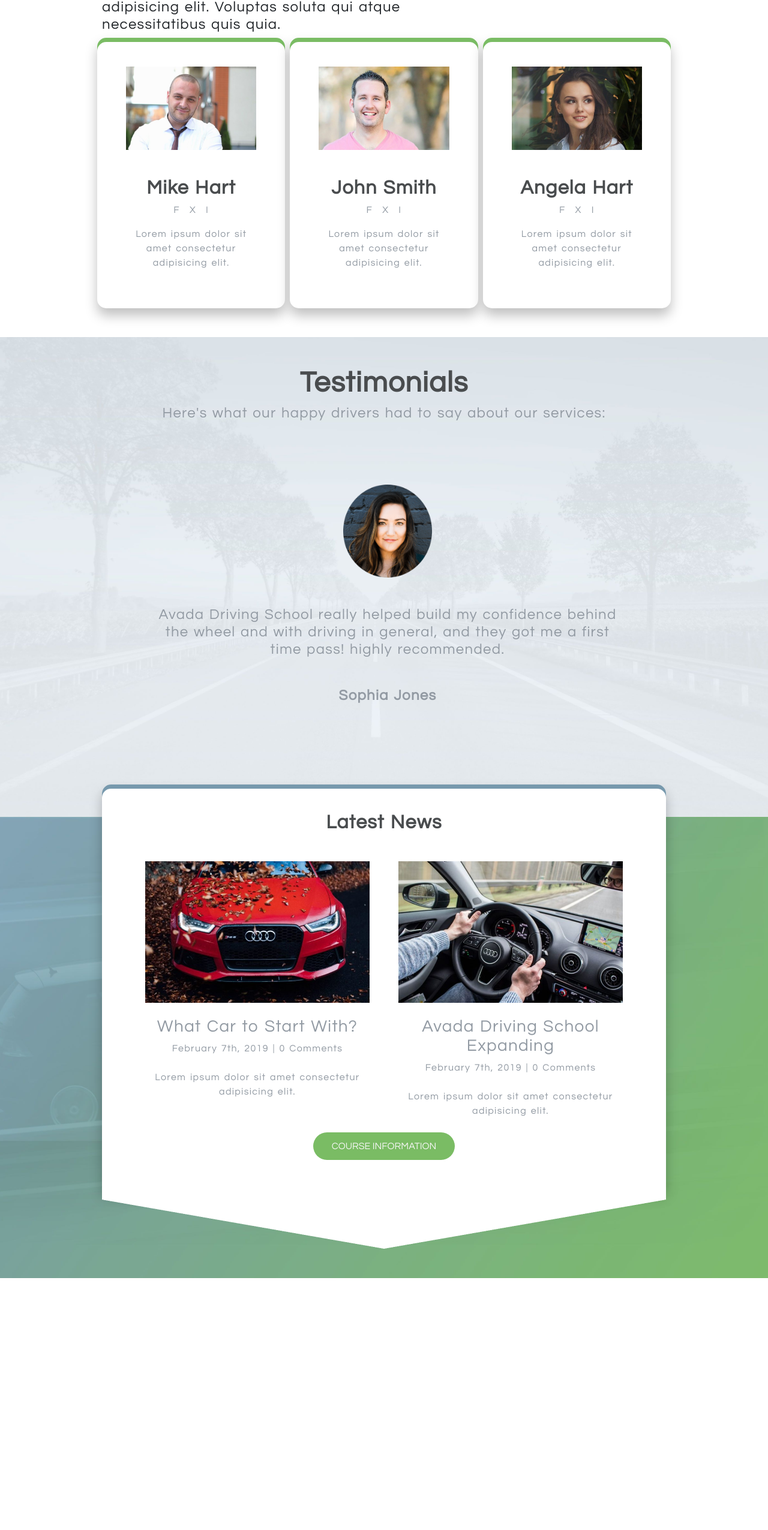
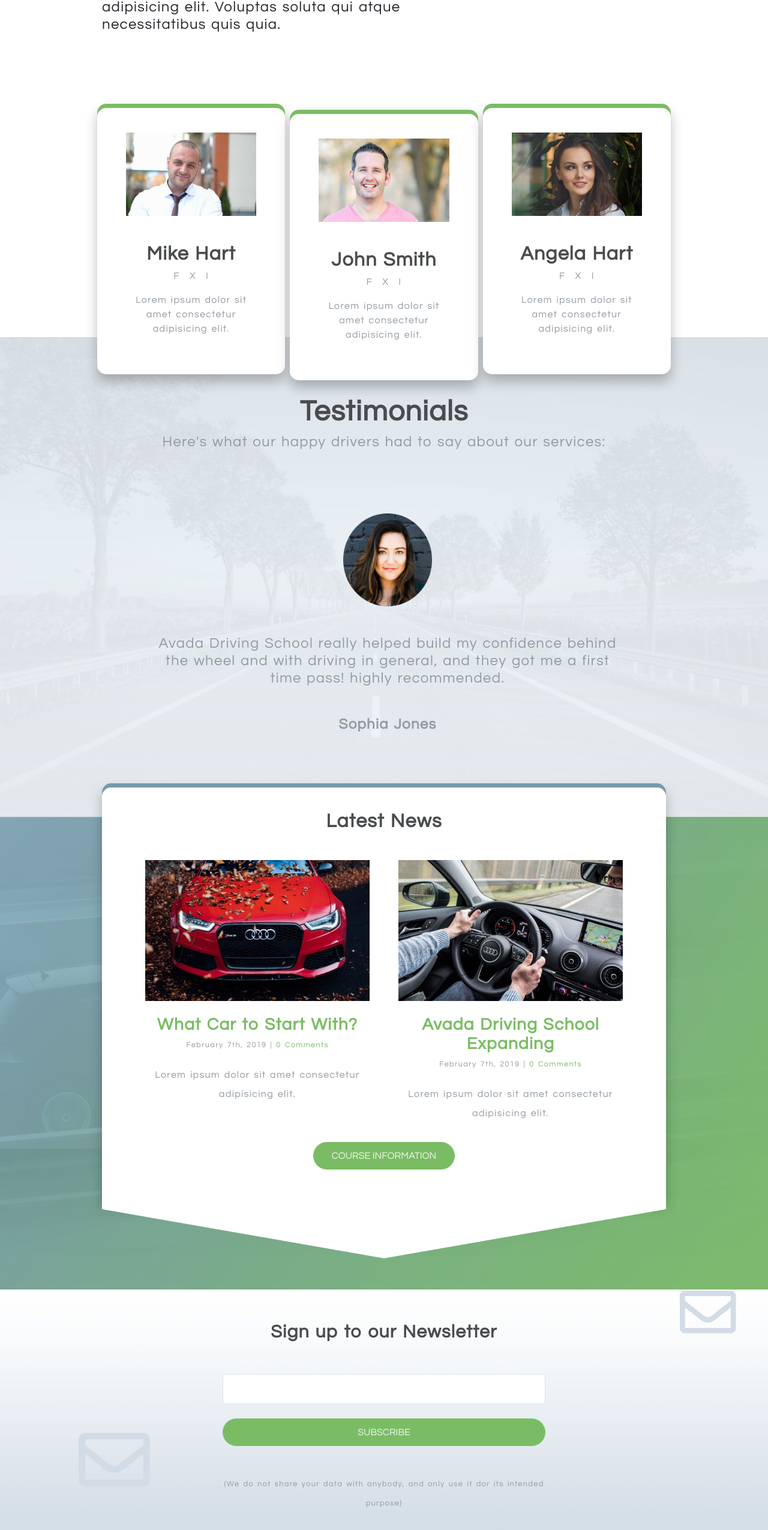
Before and after one commit to FrancescoPepi/proj-html-vuejs, a Vue app: page / in a window 1280 px wide. Shown: the part 2539-5090 px from the top of the page at 60% size. Before the commit the page ends 4670 px from the top, so only its background shows below. Built offline with nearby package versions, Linux system fonts and the light colour scheme.

Commit message:
feat: footer bottom

```diff
--- a/src/components/AppFooter.vue
+++ b/src/components/AppFooter.vue
@@ -1,5 +1,6 @@
 <script>
-// import HeaderComponent from "./components/Header.vue";
+import AppFooterTop from "./subComponentsFooter/AppFooterTop.vue";
+import AppFooterBottom from "./subComponentsFooter/AppFooterBottom.vue";
 
 export default {
   data() {
@@ -14,9 +15,10 @@ export default {
   // 		},
   // 	},
 
-  // components: {
-  //	MyComponent,
-  // },
+  components: {
+    AppFooterTop,
+    AppFooterBottom,
+  },
 
   // 	props:{
   // 		passaggioInfo: stringa,
@@ -24,6 +26,9 @@ export default {
 };
 </script>
 
-<template></template>
+<template>
+  <AppFooterTop />
+  <AppFooterBottom />
+</template>
 
 <style lang="scss" scoped></style>
--- a/src/components/AppMain.vue
+++ b/src/components/AppMain.vue
@@ -5,6 +5,7 @@ import AppCourses from "./subComponentMain/AppCourses.vue";
 import AppInstructors from "./subComponentMain/AppInstructors.vue";
 import AppTestimonials from "./subComponentMain/AppTestimonials.vue";
 import AppNews from "./subComponentMain/AppNews.vue";
+import AppNewsLetter from "./subComponentMain/AppNewsLetter.vue";
 
 export default {
   data() {
@@ -26,6 +27,7 @@ export default {
     AppInstructors,
     AppTestimonials,
     AppNews,
+    AppNewsLetter,
   },
 
   // 	props:{
@@ -42,6 +44,7 @@ export default {
   <AppInstructors />
   <AppTestimonials />
   <AppNews />
+  <AppNewsLetter />
 </template>
 
 <style lang="scss" scoped></style>
--- a/src/components/subComponentMain/AppInstructors.vue
+++ b/src/components/subComponentMain/AppInstructors.vue
@@ -6,14 +6,20 @@ export default {
     return {
       store,
       title: "Instructors",
+      cardActive: 1,
     };
   },
 
-  // 	methods:{
-  // 		myMethods(){
-  // 			...
-  // 		},
-  // 	},
+  methods: {
+    active(index) {
+      this.cardActive = index;
+      for (const i in store.instructorsCards) {
+        i == index
+          ? (store.instructorsCards[i].active = true)
+          : (store.instructorsCards[i].active = false);
+      }
+    },
+  },
 
   // components: {
   //	MyComponent,
@@ -43,8 +49,12 @@ export default {
         </div>
         <div class="col-12">
           <div class="row">
-            <div v-for="instructor in store.instructorsCards" class="col px-1">
-              <div class="card-info p-5">
+            <div
+              :class="instructor.active ? 'active' : ''"
+              v-for="(instructor, index) in store.instructorsCards"
+              class="col px-1"
+            >
+              <div @mouseenter="active(index)" class="card-info p-5">
                 <img class="w-100" :src="instructor.img" alt="" />
                 <h2 class="mt-5 fw-bold">{{ instructor.name }}</h2>
                 <p>
@@ -73,5 +83,15 @@ export default {
       width: 100%;
     }
   }
+  .col-12 {
+    position: relative;
+    bottom: -110px;
+  }
+  .col {
+    transition: all 0.15s ease-in;
+  }
+  .active {
+    transform: translateY(10px);
+  }
 }
 </style>
--- a/src/components/subComponentMain/AppNews.vue
+++ b/src/components/subComponentMain/AppNews.vue
@@ -36,9 +36,9 @@ export default {
                   <div>
                     <img class="w-100" :src="news.img" alt="" />
                   </div>
-                  <div class="card-txt my-4">
+                  <div class="card-text my-4">
                     <div>
-                      <h3>{{ news.title }}</h3>
+                      <h3 class="fw-bold">{{ news.title }}</h3>
                     </div>
                     <div>
                       <span>{{ news.data }}</span>
@@ -46,7 +46,11 @@ export default {
                       <span>{{ news.comment }}</span>
                     </div>
                   </div>
-                  <div>{{ news.text }}</div>
+                  <div>
+                    <h6>
+                      {{ news.text }}
+                    </h6>
+                  </div>
                 </div>
               </div>
             </div>
@@ -65,14 +69,20 @@ export default {
   background-size: cover;
   background-position: center;
 
-  .card-info {
-    box-shadow: inset 0px 7px 0px 0px #7799ad, 0px 12px 20px 0px #00000040;
-  }
   .col-12 {
     .card-info {
       top: -15%;
       border-bottom-left-radius: 0%;
       border-bottom-right-radius: 0%;
+      box-shadow: inset 0px 7px 0px 0px #7799ad, 0px 12px 20px 0px #00000040;
+      .card-text {
+        font-size: 0.8rem;
+        h3,
+        span:nth-child(3) {
+          color: #7abc64;
+        }
+      }
+
       &::after {
         content: "";
         display: block;
--- /dev/null
+++ b/src/components/subComponentMain/AppNewsLetter.vue
@@ -0,0 +1,80 @@
+<script>
+export default {
+  data() {
+    return {
+      title: "Sign up to our Newsletter",
+      subTitle:
+        "(We do not share your data with anybody, and only use it dor its intended purpose)",
+      button: "SUBSCRIBE",
+    };
+  },
+
+  // 	methods:{
+  // 		myMethods(){
+  // 			...
+  // 		},
+  // 	},
+
+  // components: {
+  //	MyComponent,
+  // },
+
+  // 	props:{
+  // 		passaggioInfo: stringa,
+  //  	 },
+};
+</script>
+
+<template>
+  <div class="bg py-5">
+    <div class="container">
+      <div class="row">
+        <div class="col-7 mx-auto">
+          <div class="text-center">
+            <div class="title">
+              {{ title }}
+            </div>
+            <div class="my-5">
+              <div class="mb-4">
+                <input
+                  type="email"
+                  class="form-control"
+                  id="exampleFormControlInput1"
+                  placeholder=""
+                />
+              </div>
+              <button class="btn btn-green">{{ button }}</button>
+            </div>
+
+            <h6>
+              {{ subTitle }}
+            </h6>
+          </div>
+        </div>
+      </div>
+    </div>
+  </div>
+</template>
+
+<style lang="scss" scoped>
+.bg {
+  background-image: url("/img/newsletter_background.jpg");
+  background-size: cover;
+  background-position: center;
+  height: 100%;
+  color: #929aa3;
+  .title {
+    font-size: 30px;
+  }
+
+  h6 {
+    font-size: 0.8rem;
+  }
+  .form-control {
+    height: 50px;
+  }
+  .btn {
+    width: 100%;
+  }
+}
+</style>
--- a/src/components/subComponentMain/AppTestimonials.vue
+++ b/src/components/subComponentMain/AppTestimonials.vue
@@ -29,7 +29,7 @@ export default {
   <div class="bg py-5">
     <div class="container">
       <div class="row">
-        <div class="col-12 mb-5">
+        <div class="col-12 my-5">
           <div class="text-center">
             <h1 class="title">
               {{ title }}
--- /dev/null
+++ b/src/components/subComponentsFooter/AppFooterBottom.vue
@@ -0,0 +1,67 @@
+<script>
+export default {
+  data() {
+    return {
+      title: "titolo",
+      socials: ["F", "X", "Y", "I"],
+    };
+  },
+
+  // 	methods:{
+  // 		myMethods(){
+  // 			...
+  // 		},
+  // 	},
+
+  // components: {
+  //	MyComponent,
+  // },
+
+  // 	props:{
+  // 		passaggioInfo: stringa,
+  //  	 },
+};
+</script>
+
+<template>
+  <div class="bg">
+    <div class="container">
+      <div class="row">
+        <div class="footer-bottom">
+          <div class="copyright">
+            Copyright 2012 - 2020 | Acada Thene by <a href="#">ThemeFusion</a> |
+            All Rights Reserved | Powered by <a href="#">WordPress</a>
+          </div>
+          <div>
+            <span v-for="social in socials" class="px-3">{{ social }}</span>
+          </div>
+        </div>
+      </div>
+    </div>
+  </div>
+</template>
+
+<style lang="scss" scoped>
+// MIXINS
+@use "../../style/subStyle/mixins.scss" as *;
+.bg {
+  height: 150px;
+  background-color: #1c1d1e;
+  color: #929aa3;
+  font-size: 0.7rem;
+  .container {
+    line-height: 150px;
+  }
+  .footer-bottom {
+    @include flex();
+  }
+  // @include flex();
+  .copyright {
+    a {
+      text-decoration: none;
+      cursor: pointer;
+      color: #7abc64;
+    }
+  }
+}
+</style>
--- /dev/null
+++ b/src/components/subComponentsFooter/AppFooterTop.vue
@@ -0,0 +1,31 @@
+<script>
+// import HeaderComponent from "./components/Header.vue";
+
+export default {
+  data() {
+    return {
+      title: "titolo",
+    };
+  },
+
+  // 	methods:{
+  // 		myMethods(){
+  // 			...
+  // 		},
+  // 	},
+
+  // components: {
+  //	MyComponent,
+  // },
+
+  // 	props:{
+  // 		passaggioInfo: stringa,
+  //  	 },
+};
+</script>
+
+<template>
+  <h1>{{ title }}</h1>
+</template>
+
+<style lang="scss" scoped></style>
--- a/src/data/store.js
+++ b/src/data/store.js
@@ -39,18 +39,21 @@ export const store = reactive({
       name: "Mike Hart",
       socials: ["F", "X", "I"],
       text: "Lorem ipsum dolor sit amet consectetur adipisicing elit.",
+      active: false,
     },
     {
       img: "/img/instructor-johnsmith.jpg",
       name: "John Smith",
       socials: ["F", "X", "I"],
       text: "Lorem ipsum dolor sit amet consectetur adipisicing elit.",
+      active: true,
     },
     {
       img: "/img/instructor-angelahart.jpg",
       name: "Angela Hart",
       socials: ["F", "X", "I"],
       text: "Lorem ipsum dolor sit amet consectetur adipisicing elit.",
+      active: false,
     },
   ],
   testimonials: [
```
